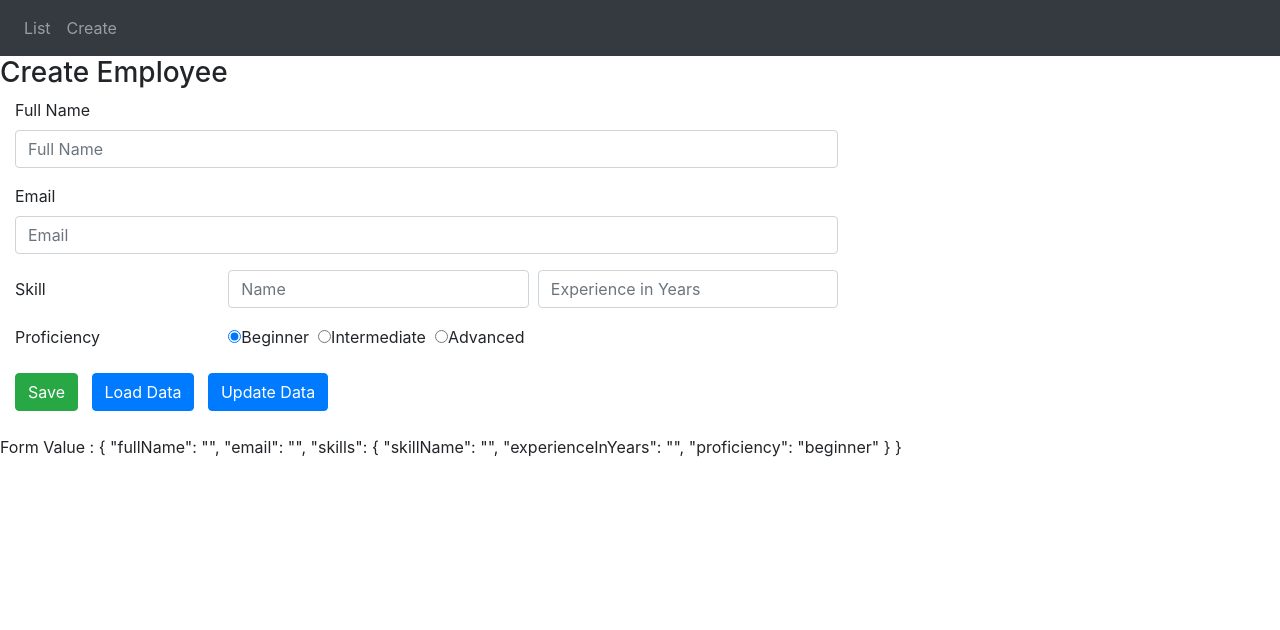
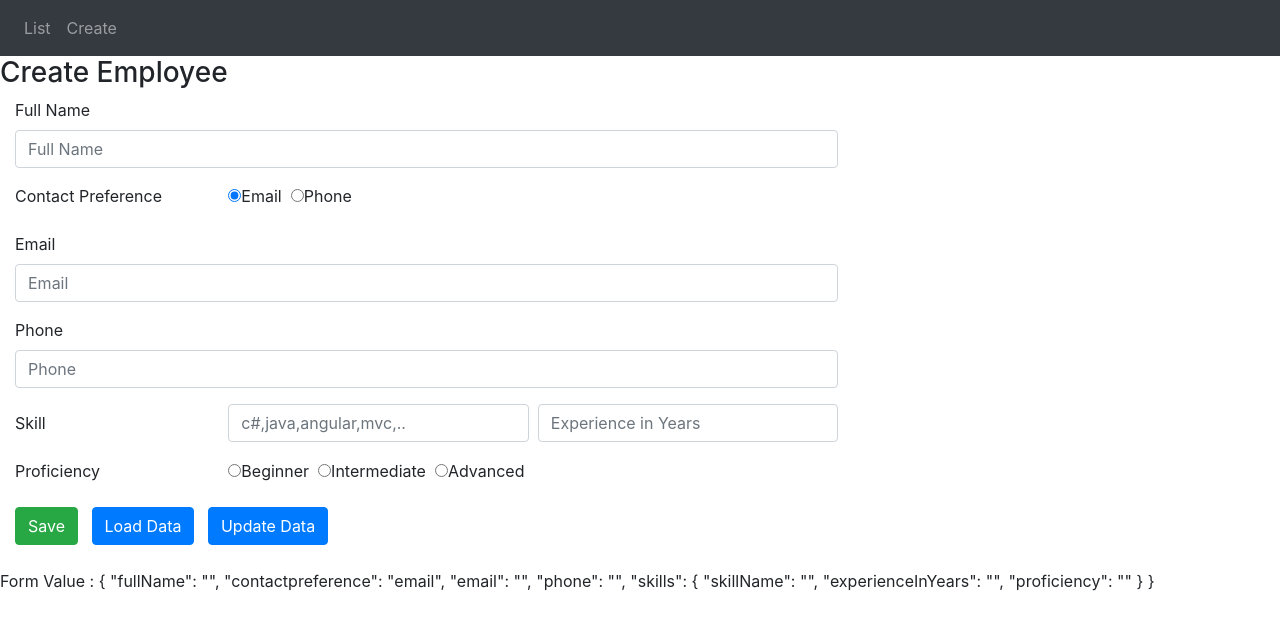
Before and after one commit to anjan258/AngularOps2, an Angular app: page /create in a window 1280 px wide. Shown: the top 630 px of the page. Built offline with nearby package versions, Linux system fonts and the light colour scheme.

Commit message:
added dynamic validations

```diff
--- a/src/app/employee/employee-create.component.html
+++ b/src/app/employee/employee-create.component.html
@@ -15,25 +15,63 @@
 
             <!-- employeeForm.get('fullName').errors -- checks if any validatio error on this controls and if so
             highlights the control -->
+            <!-- validations in view template -->
+            <!-- <input id="fullName" type="text" class="form-control" formControlName="fullName" placeholder="Full Name"
+            [class.is-invalid]="employeeForm.get('fullName').errors  && (employeeForm.get('fullName').touched || employeeForm.get('fullName').dirty)" > -->
+
+            <!-- validations from component model -->
             <input id="fullName" type="text" class="form-control" formControlName="fullName" placeholder="Full Name"
-            [class.is-invalid]="employeeForm.get('fullName').errors  && (employeeForm.get('fullName').touched || employeeForm.get('fullName').dirty)" >
+             (blur)="logValidationErrors()">
 
             {{ fullNameLength }}
 
             <!-- displays the corresponding error message if any validation errors, and if the control is touched/dirty -->
             <!-- employeeForm.get('fullName').errors?.required -- check if any error and if so check if any required validation failed -->
-            <span class="text-danger" *ngIf="employeeForm.get('fullName').errors?.required
+            <!-- displaying errors in view template -->
+            <!-- <span class="text-danger" *ngIf="employeeForm.get('fullName').errors?.required
             && (employeeForm.get('fullName').touched || employeeForm.get('fullName').dirty)" >Full Name is required</span>
+            <span class="text-danger" *ngIf="(employeeForm.get('fullName').hasError('maxlength') || employeeForm.get('fullName').hasError('minlength'))
+            && (employeeForm.get('fullName').touched || employeeForm.get('fullName').dirty)" >Full Name must be greater than 2 characters and than 10 characters.</span> -->
 
-            <span class="text-danger" *ngIf="(employeeForm.get('fullName').hasError('maxlength') || employeeForm.get('fullName').hasError('minlength'))
-            && (employeeForm.get('fullName').touched || employeeForm.get('fullName').dirty)" >Full Name must be greater than 2 characters and than 10 characters.</span>
+                <!-- displaying errors from component-->
+            <span class="text-danger" *ngIf="formErrors.fullName"> {{ formErrors.fullName }} </span>
+          </div>
+        </div>
+
+
+          <!-- we can remove (click)="onContactPreferenceChange('email')" from the template view
+          and add in the component because it will be complex to unit test.
+          We can do so in component by subscribinh the changes whenever this control is changes.
+          like --  this.empployeeform.get('contactpreference').valueChanges.subscribe()-->
+        <div class="form-group">
+          <label class="col-md-2 control-label">Contact Preference</label>
+          <div class="col-md-8" style="display: inline-flex;">
+            <label class="radio-inline">
+              <input type="radio" value="email" formControlName="contactpreference" (click)="onContactPreferenceChange('email')">Email
+            </label> &nbsp;&nbsp;
+            <label class="radio-inline">
+              <input  type="radio" value="phone" formControlName="contactpreference" (click)="onContactPreferenceChange('phone')">Phone
+            </label>&nbsp;&nbsp;
           </div>
         </div>
 
         <div class="form-group">
           <label class="col-sm-2 control-label" for="email">Email</label>
           <div class="col-sm-8">
-            <input id="email" type="text" class="form-control" formControlName="email" placeholder="Email" >
+            <input id="email" type="text" class="form-control" formControlName="email" placeholder="Email"
+            (blur)="logValidationErrors()">
+
+            <span class="text-danger" *ngIf="formErrors.email"> {{ formErrors.email }} </span>
+          </div>
+        </div>
+
+        <div class="form-group">
+          <label class="col-sm-2 control-label" for="phone">Phone</label>
+          <div class="col-sm-8">
+            <input id="phone" type="text" class="form-control" formControlName="phone" placeholder="Phone"
+            (blur)="logValidationErrors()">
+
+            <span class="text-danger" *ngIf="formErrors.phone"> {{ formErrors.phone }} </span>
           </div>
         </div>
 
@@ -47,7 +85,7 @@
             </label>
             <div class="col-sm-6" style="display: inline-flex;">
               <input type="text" class="form-control" id="skillName"
-                  placeholder="Name" formControlName="skillName"> &nbsp;&nbsp;
+                  placeholder="c#,java,angular,mvc,.." formControlName="skillName"> &nbsp;&nbsp;
 
                   <input type="text" placeholder="Experience in Years"
                   class="form-control" formControlName="experienceInYears">
--- a/src/app/employee/employee-create.component.ts
+++ b/src/app/employee/employee-create.component.ts
@@ -18,13 +18,51 @@ export class EmployeeCreateComponent implements OnInit {
   employeeForm: FormGroup;
   fullNameLength: number;
 
+
+  // holds the error message for form controls if any errors.
+  formErrors = {
+    fullName: '',
+    phone: '',
+    email: '',
+    skillName: '',
+    experienceInYears: '',
+    proficiency: ''
+  };
+
+  // custom errror messages
+  // migrated error messages to components instead of validating in view templates.
+
+  validationMessages = {
+    fullName: {
+      required: 'Full Name is required.',
+      minlength: 'Full Name must be greater than 2 characters.',
+      maxlength: 'Full Name must be less than 10 characters.',
+    },
+    email: {
+      required: 'Email is required.'
+    },
+    phone: {
+      required: 'Phone is required.',
+      maxlength: 'Phone must not be less than 10 digits.',
+    },
+    skillName: {
+      required: 'Skill Name is required.',
+    },
+    experienceInYears: {
+      required: 'Experience is required.',
+    },
+    proficiency: {
+      required: 'Proficiency is required.',
+    },
+  };
+
   // creating instance of FormBuilder for "Angular Formbuilder" - code
   constructor(private fb: FormBuilder) { }
 
   ngOnInit(): void {
 
     // we can create form groups and controls either explicitly like shown below
-    // or we an uset "Angular Formbuilder" - code
+    // or we an use "Angular Formbuilder" - code
     // this.employeeForm = new FormGroup(
     //   {
     //     fullName: new FormControl(),
@@ -51,69 +89,108 @@ export class EmployeeCreateComponent implements OnInit {
 
     this.employeeForm = this.fb.group({
       fullName: ['', [Validators.required, Validators.minLength(2), Validators.maxLength(10)]],
-      email: [''],
+      contactpreference: ['email'],
+      email: ['', Validators.required],
+      phone: [''],
       skills: this.fb.group({
-        skillName: [''],
-        experienceInYears: [''],
-        proficiency: ['beginner']
+        skillName: ['', Validators.required],
+        experienceInYears: ['', Validators.required],
+        proficiency: ['', Validators.required]
       })
     });
 
 
     // to subscribe/track the changes of any form control
-    this.employeeForm.get('fullName').valueChanges.subscribe((value: string) => {
-      this.fullNameLength = value.length;
-    });
+    // this.employeeForm.get('fullName').valueChanges.subscribe((value: string) => {
+    //   this.fullNameLength = value.length;
+    // });
 
     // to subscribe/track the changes of any form group
-    this.employeeForm.valueChanges.subscribe((value: string) => {
-            console.log(JSON.stringify(value));
+    // invoking validations whenevere there are any changes made to the form controls
+    // so , we can track changes to any from control as follows
+    this.employeeForm.valueChanges.subscribe((data) => {
+      this.logValidationErrors(this.employeeForm);
     });
 
     // to subscribe/track the changes of any nested/subset form group
     // 'skills' -- sub/nested group in employeeForm - group
-    this.employeeForm.get('skills').valueChanges.subscribe((value: string) => {
-      console.log(JSON.stringify(value));
+    // this.employeeForm.get('skills').valueChanges.subscribe((value: string) => {
+    //   console.log(JSON.stringify(value));
+    // });
+
+  // to track the changes of "ContactPreference" - radio button instead ow writing click event in template
+  // we write as follows
+    this.employeeForm.get('contactpreference').valueChanges.subscribe((data: string) =>
+    {
+      this.onContactPreferenceChange(data);
     });
-
   }
 
   // loop through all the form controls in form group
-    logKeyValueFormGroupPairs(grp: FormGroup): void{
+  logKeyValueFormGroupPairs(grp: FormGroup): void {
     console.log(Object.keys(grp.controls));
   }
 
   // loop through all the form controls in form group and nested groups and controls
-        logKeyValueFormGroupAndNestedGroupPairs(grp: FormGroup): void{
-         Object.keys(grp.controls).forEach((key: string) =>{
-
-          const abstractControl = grp.get(key);
-          if (abstractControl instanceof FormGroup){
-             // recursive calling to loop through control if instacne is FormGroup
-            this.logKeyValueFormGroupAndNestedGroupPairs(abstractControl);
-          }
-          else{
-            // else log all the key value pairs of form controls
-            console.log('Key =' + key + ' Value =' + abstractControl.value);
   // abstractControl.disable(); // to disable to all form controls
   // abstractControl.markAllAsTouched(); //  marks all controls as touched
   // abstractControl.markAsDirty();
   // abstractControl.markAsPending();
   // abstractControl.markAsPristine();
   // abstractControl.markAsUntouched();
+  logKeyValueFormGroupAndNestedGroupPairs(grp: FormGroup): void {
+    Object.keys(grp.controls).forEach((key: string) => {
+
+      const abstractControl = grp.get(key);
+      if (abstractControl instanceof FormGroup) {
+        // recursive calling to loop through control if instacne is FormGroup
+        this.logKeyValueFormGroupAndNestedGroupPairs(abstractControl);
+      }
+      else {
+        // else log all the key value pairs of form controls
+        console.log('Key =' + key + ' Value =' + abstractControl.value);
       }
     });
   }
 
 
-  onFormSubmit(): void{
+  // we loop through all the form groups and form controls,
+  // check the if any validation errors and assign the validation error message from "validationMessages" --array
+  // and then assign the respective error message to the "formsError" -- name by matching the control name
+  // for an example, if we have a required field validation for FullName, we get the error message from "validationMessages" --array
+  // and then assign message to teh fullName varaible in "formsError"  -- array
+  logValidationErrors(grp: FormGroup =  this.employeeForm): void {
+    Object.keys(grp.controls).forEach((key: string) => {
+
+      const abstractControl = grp.get(key);
+      if (abstractControl instanceof FormGroup) {
+        this.logValidationErrors(abstractControl);
+      }
+      else {
+        // tslint:disable-next-line: no-debugger
+        debugger;
+        this.formErrors[key] = ' ';
+        if (abstractControl && !abstractControl.valid && (abstractControl.touched || abstractControl.dirty)) {
+          const msg = this.validationMessages[key];
+
+          for (const errorKey in abstractControl.errors) {
+            if (errorKey) {
+              this.formErrors[key] += msg[errorKey] + ' ';
+            }
+          }
+        }
+      }
+    });
+  }
+
+  onFormSubmit(): void {
     console.log(this.employeeForm.value);
   }
 
   // setValue()-- used to bind/populate values to the form controls (fields)
   // we can always a service (api) to get the data and populate these form controls
   // setValue() -- we can only populate all the fields, cant be used to bind subset of form controls
-  loadData(): void{
+  loadData(): void {
     this.employeeForm.setValue({
       fullName: 'Test',
       email: 'test1@test.com',
@@ -124,21 +201,35 @@ export class EmployeeCreateComponent implements OnInit {
         proficiency: 'beginner'
       }
     });
-
-    this.logKeyValueFormGroupPairs(this.employeeForm);
-    this.logKeyValueFormGroupAndNestedGroupPairs(this.employeeForm);
   }
 
   // patchValue()-- used to update(all or selected/subset fields/controls)
-  updateData(): void{
+  updateData(): void {
     this.employeeForm.patchValue({
       fullName: 'Sara',
       email: 'sara@test.com'
     });
   }
 
-  saveData(): void{
-    console.log(this.employeeForm.value);
+  saveData(): void {
+    // this.logKeyValueFormGroupPairs(this.employeeForm);
+    // this.logValidationErrors(this.employeeForm);
+    // console.log(this.formErrors);
+    // this.logKeyValueFormGroupAndNestedGroupPairs(this.employeeForm);
+    // console.log(this.employeeForm.value);
+  }
+
+  // on change to contact preference, we are dynamically adding validations
+  onContactPreferenceChange(selectedVal: string): void{
+    const phoneControl = this.employeeForm.get('phone'); // to get phone control
+    if (selectedVal === 'phone') {
+      phoneControl.setValidators([Validators.required, Validators.maxLength(10)]); // setting validation dynamically
+    }
+    else{
+      phoneControl.clearValidators(); // clear validations
+    }
+
+    phoneControl.updateValueAndValidity(); // to update the dynamically set/clear validations
   }
 
 }
```
Lines whose indentation alone changed are shown as unchanged.
